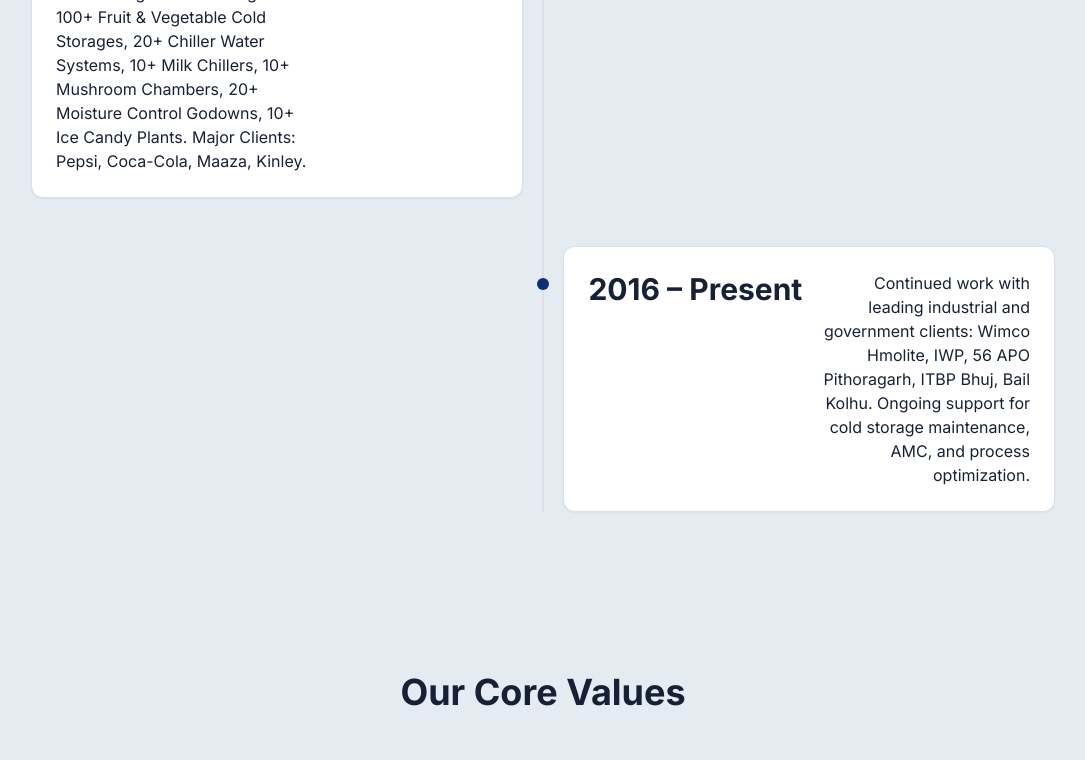
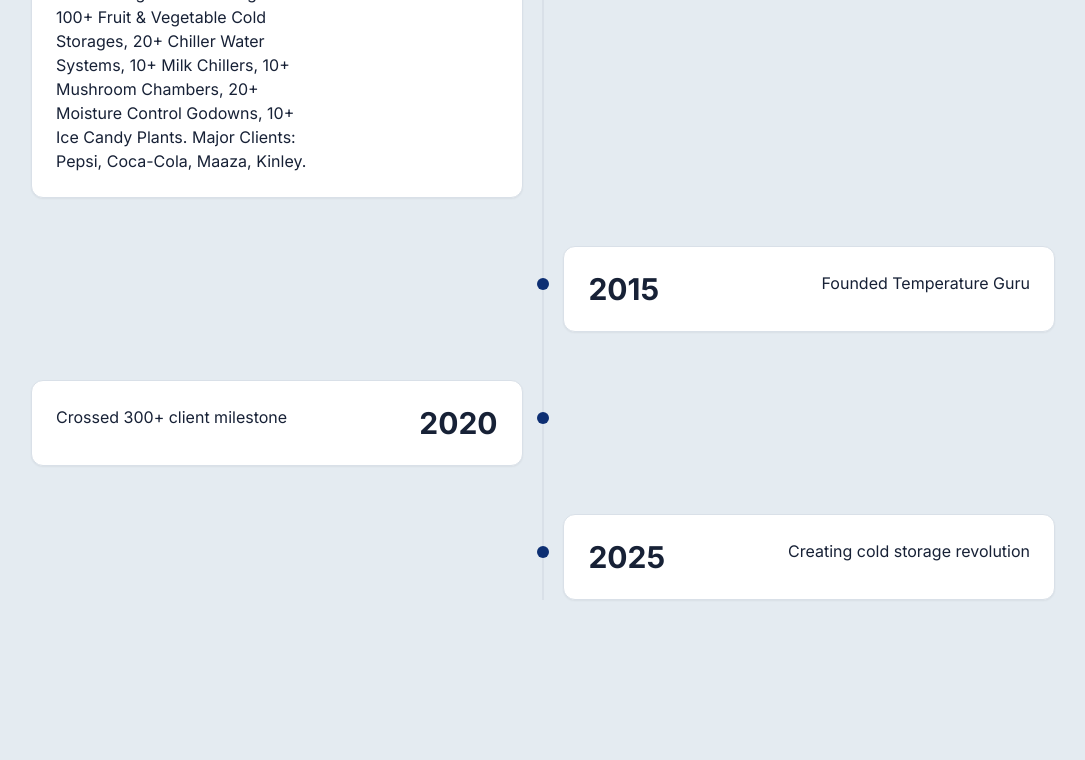
Before and after one commit to The-Aryan-Bhatnagar/coldchain-guru-official, a React (Vite) app: page /about in a window 1280 px wide. Shown: the part 2022-2782 px from the top of the page, without its empty margins (97-1182 px from the left). Built offline with nearby package versions, Linux system fonts and the light colour scheme; the HTML template or start-up script is replaced by a standard one.

Commit message:
Update About Section Timeline

```diff
--- a/src/pages/About.tsx
+++ b/src/pages/About.tsx
@@ -12,12 +12,20 @@ const About = () => {
       event: "Worked with Vadilal Ice Cream. Led multiple industrial refrigeration and ice cream plant projects across North India. Developed expertise in cold storage design, ice plants, and chiller systems."
     },
     {
-      year: "2001 – 2016",
+      year: "2001 – 2015",
       event: "Executed large-scale projects for Kankor Ingredients and Camphor & Allied Products. Handled 50+ Cold Storage AMCs. Designed 100+ Fruit & Vegetable Cold Storages, 20+ Chiller Water Systems, 10+ Milk Chillers, 10+ Mushroom Chambers, 20+ Moisture Control Godowns, 10+ Ice Candy Plants. Major Clients: Pepsi, Coca-Cola, Maaza, Kinley."
     },
     {
-      year: "2016 – Present",
-      event: "Continued work with leading industrial and government clients: Wimco Hmolite, IWP, 56 APO Pithoragarh, ITBP Bhuj, Bail Kolhu. Ongoing support for cold storage maintenance, AMC, and process optimization."
+      year: "2015",
+      event: "Founded Temperature Guru"
+    },
+    {
+      year: "2020",
+      event: "Crossed 300+ client milestone"
+    },
+    {
+      year: "2025",
+      event: "Creating cold storage revolution"
     },
   ];
 
```
